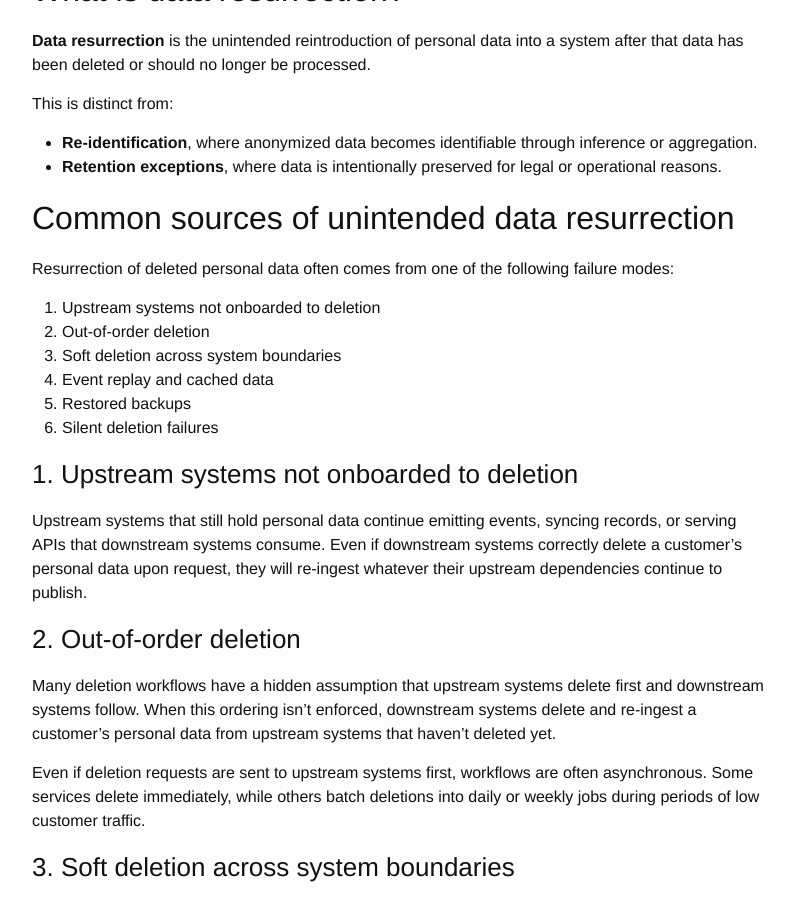
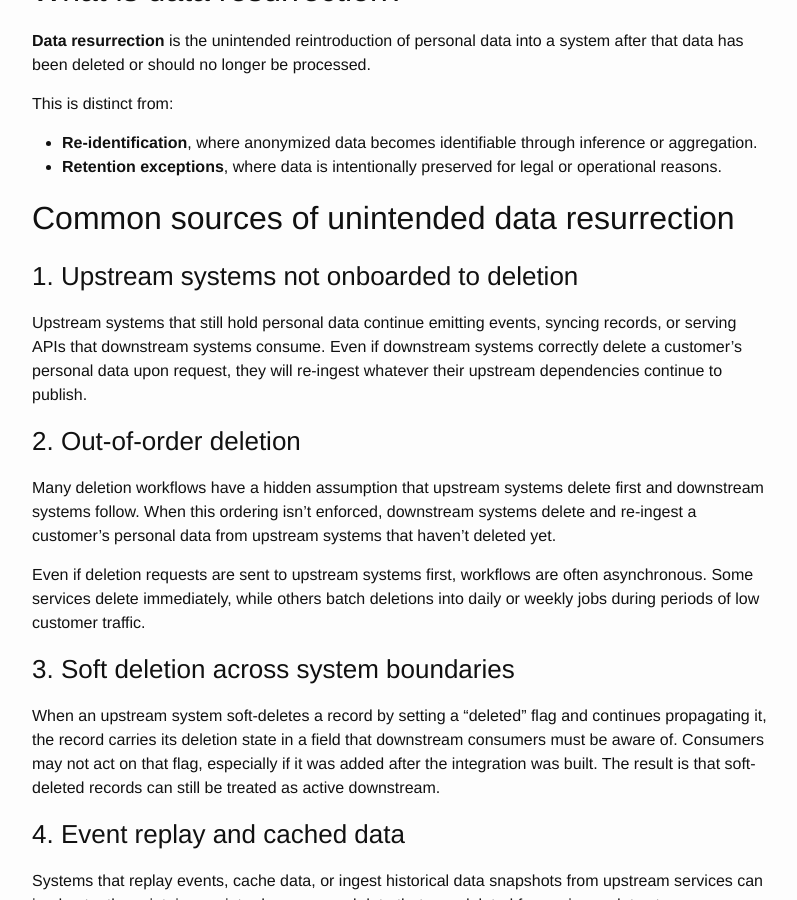
Before and after one commit to msayson/msayson.github.io, a Jekyll site: the page built from _posts/2026-08-30-mitigating-personal-data-resurrection.markdown, in a window 1280 px wide and 900 px high, scrolled down 489 px. Shown: the whole window, without its empty margins (238-1035 px from the left). Built offline with Jekyll 4.4.1, drawn with Linux system fonts in a browser that asks for light colours.

Commit message:
Remove duplicate failure modes list

```diff
--- a/_posts/2026-08-30-mitigating-personal-data-resurrection.markdown
+++ b/_posts/2026-08-30-mitigating-personal-data-resurrection.markdown
@@ -21,15 +21,6 @@ This is distinct from:
 * **Retention exceptions**, where data is intentionally preserved for legal or operational reasons.
 
 ## Common sources of unintended data resurrection
-
-Resurrection of deleted personal data often comes from one of the following failure modes:
-
-1. Upstream systems not onboarded to deletion
-2. Out-of-order deletion
-3. Soft deletion across system boundaries
-4. Event replay and cached data
-5. Restored backups
-6. Silent deletion failures
 
 ### 1. Upstream systems not onboarded to deletion
 
```
